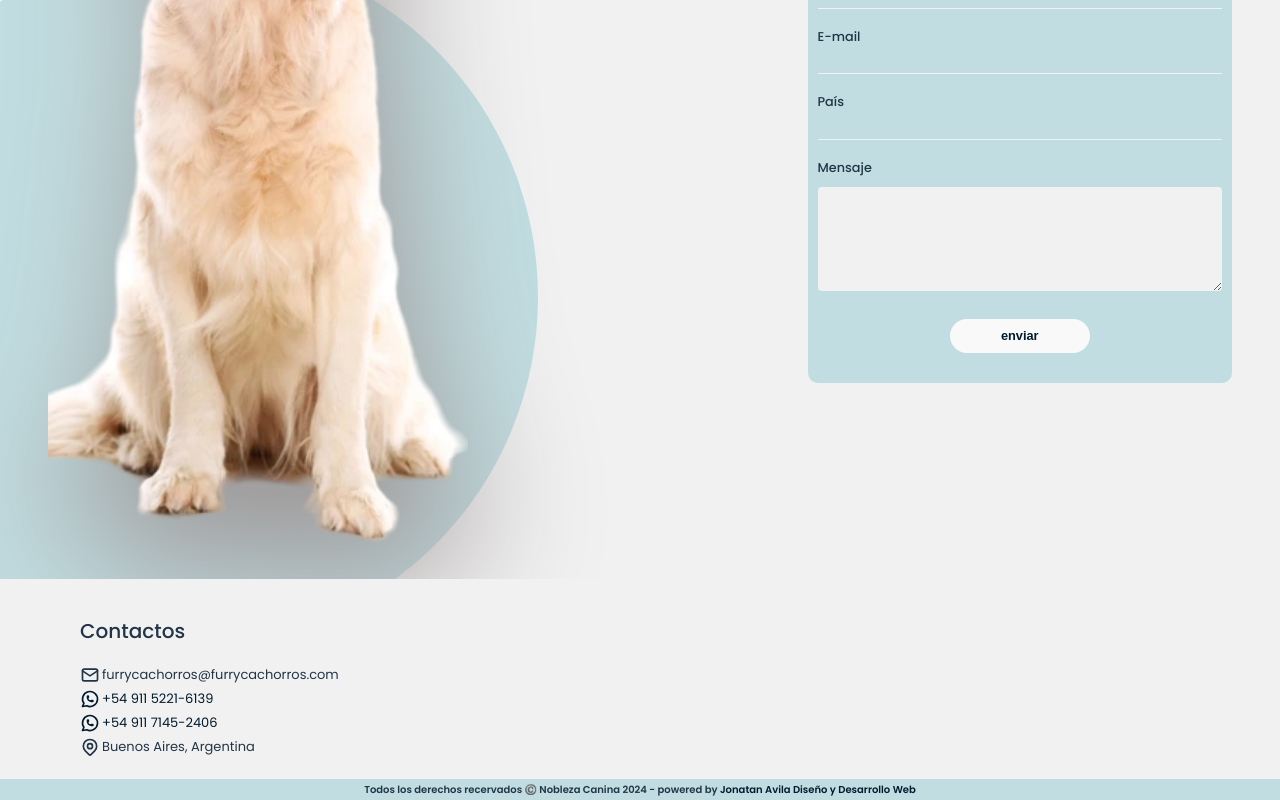
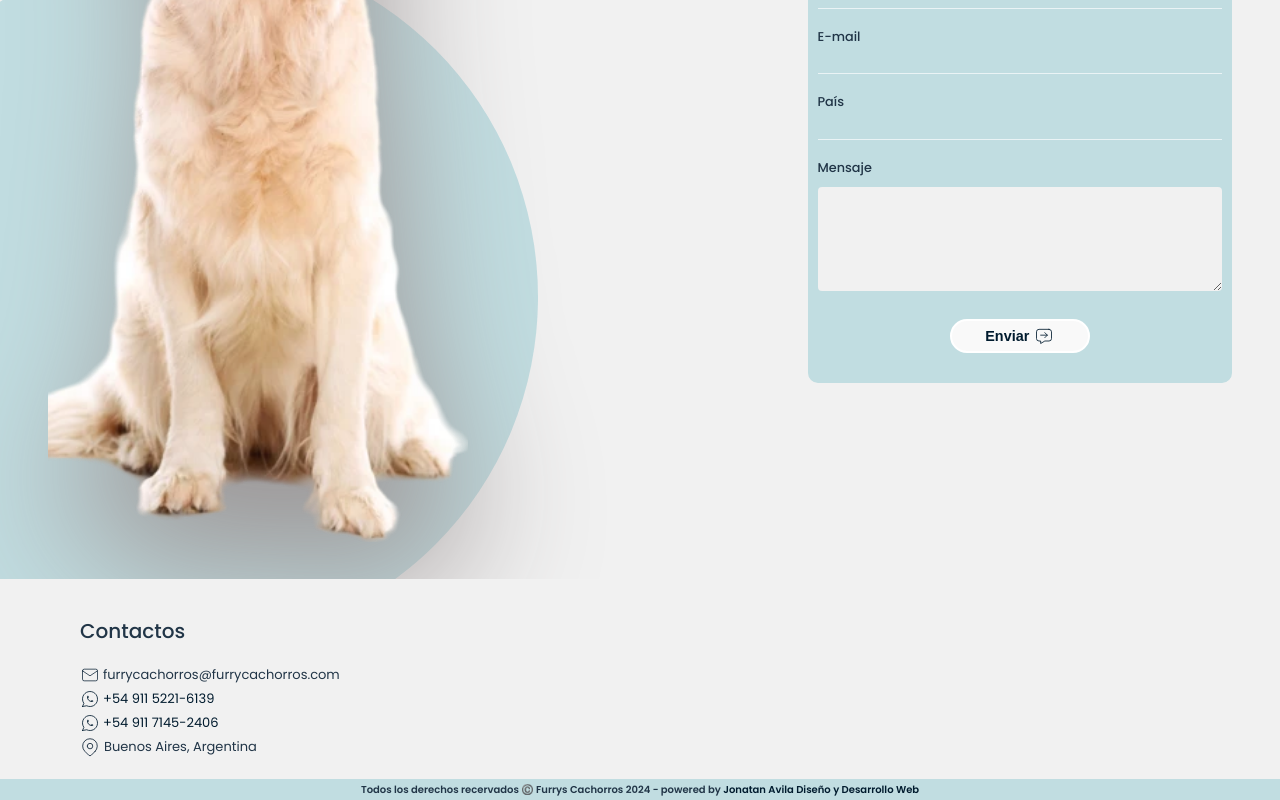
Before and after one commit to JONAAVILA/pets-in-react, a React (Vite) app: page / in a window 1280 px wide. Shown: the part 1475-2275 px from the top of the page. Built offline with nearby package versions, Linux system fonts and the light colour scheme.

Commit message:
nav change

```diff
--- a/src/components/form/Form.css
+++ b/src/components/form/Form.css
@@ -24,7 +24,7 @@
     justify-content: center;
     align-items: center;
     bottom: 30%;
-    right: 35%;
+    right: 32vw;
     height: 80px;
     width: 350px;
     border-radius: 10px;
@@ -33,6 +33,10 @@
     p{
         font-weight: 500;
     }
+}
+.alert:hover{
+    background-color: #f18cd7;
+    transition: all ease 200ms;
 }
 .IconX{
     position: absolute;
@@ -44,14 +48,12 @@
     transform: rotate(45deg);
     transition: all ease 200ms;
 }
-.alert:hover{
-    background-color: #f18cd7;
-    transition: all ease 200ms;
-}
 .box_button{
     width: 100%;
     display: flex;
     justify-content: center;
-
     margin-bottom: 30px;
+    .submit{
+        margin-left: 5px;
+    }
 }
--- a/src/components/form/Form.jsx
+++ b/src/components/form/Form.jsx
@@ -1,4 +1,5 @@
 import { IconX } from '@tabler/icons-react';
+import { IconMessageForward } from '@tabler/icons-react';
 import { useState } from 'react'
 import validate from './validate'
 import './Form.css'
@@ -133,7 +134,7 @@ export default function Form(){
                 </textarea>
                 {errors && <p>{errors.message}</p>}
                 <div className='box_button' >
-                    <button onClick={handleSubmit} >enviar</button>
+                    <button onClick={handleSubmit} >Enviar <IconMessageForward className='submit' stroke={1} width={20} /></button>
                 </div>
             </form>
         </div>
--- a/src/components/navbar/Navbar.css
+++ b/src/components/navbar/Navbar.css
@@ -105,6 +105,17 @@
     display: flex;
     width: 100%;
     z-index: 2;
+    h1{
+        font-size: 2.5rem;
+    }
+}
+.info_nav{
+    width: 90vw;
+    display: grid;
+    justify-content: center;
+    overflow: hidden;
+    text-align: left;
+    padding-left: 5%;
     .box_pets{
         display:flex;
         align-items: center;
@@ -119,14 +130,11 @@
         }
     }
 }
-.info{
-    width: 90vw;
-    padding-right: 15px;
-    display: grid;
-    justify-content: center;
-    overflow: hidden;
+.compromise{
+    p{
+        width: 50%;
+    }
 }
-
 
 @media screen and (max-width:1920px){
     .on{
--- a/src/components/navbar/Navbar.jsx
+++ b/src/components/navbar/Navbar.jsx
@@ -22,11 +22,18 @@ export default function Navbar ({handleNavbar, clas}){
                 </svg>
             </div>
             <div className='box_info' >
-                <div className='info' >
-                    <h1>NUESTRAS RAZAS</h1>
-                    <div className='box_pets' >
-                        <img className='image_razas' src={profile} alt="" />
-                        <IconArrowRight stroke={2} />
+                <div className='info_nav' >
+                    <div>
+                        <h1>NUESTRAS RAZAS</h1>
+                        <h2>Descubre algunas de las razas que ofrecemos:</h2>
+                        <div className='box_pets' >
+                            <img className='image_razas' src={profile} alt="" />
+                            <IconArrowRight stroke={2} />
+                        </div>
+                    </div>
+                    <div className='compromise' >
+                        <h2>Compromiso con la Transparencia</h2>
+                        <p>En Mascotas de Elite, valoramos la transparencia y la honestidad. Cada cliente recibe toda la documentación necesaria, incluyendo el pedigree y el historial médico de su nueva mascota. Además, estamos disponibles para resolver cualquier duda que puedas tener antes y después de la compra.</p>
                     </div>
                 </div>
                 <div className='box_nav' >
--- a/src/index.css
+++ b/src/index.css
@@ -72,14 +72,18 @@ label{
   font-size: .8rem  ;
 }
 button {
+  display:flex;
+  justify-content: center;
+  align-items: center;
   width: 140px;
   height: 34px;
   margin-top: 10px;
-  font-size: .8rem;
+  font-size: .9rem;
   border: none;
   color: #001B2E;
   font-weight: 600;
   background-color: #F7ADE3;
+  border: solid 2px #fff;
   border-radius: 17px;
   transition: all ease 200ms;
 }
--- a/src/views/home/Home.css
+++ b/src/views/home/Home.css
@@ -103,7 +103,10 @@
     height: 200px;
     background-color: #f1f1f1;
     .icon_contact{
-        padding-right: 2px;
+        padding-right: 3px;
+    }
+    .map{
+        margin-left: -1px;
     }
     p{
         display: flex;
--- a/src/views/home/Home.jsx
+++ b/src/views/home/Home.jsx
@@ -45,17 +45,17 @@ export default function Home({clas}){
         <div className='box_contact' >
             <h2>Contactos</h2>
             <div>
-                <p><IconMail className='icon_contact' stroke={2} width={20} />furrycachorros@furrycachorros.com</p>
+                <p><IconMail className='icon_contact' stroke={1} width={20} />furrycachorros@furrycachorros.com</p>
                 <p>
-                    <a href="https://wa.link/wo5fbg"><IconBrandWhatsapp className='icon_contact' stroke={2} width={20}/>+54 911 5221-6139</a>
+                    <a href="https://wa.link/wo5fbg"><IconBrandWhatsapp className='icon_contact' stroke={1} width={20}/>+54 911 5221-6139</a>
                 </p>
                 <p>
-                    <a href="https://wa.link/imsfli"><IconBrandWhatsapp className='icon_contact' stroke={2} width={20}/>+54 911 7145-2406</a>
+                    <a href="https://wa.link/imsfli"><IconBrandWhatsapp className='icon_contact' stroke={1} width={20}/>+54 911 7145-2406</a>
                 </p>
-                <p><IconMapPin className='icon_contact' stroke={2} width={20}/>Buenos Aires, Argentina</p>
+                <p><IconMapPin className='icon_contact map' stroke={1} width={22}/>Buenos Aires, Argentina</p>
             </div>
         </div>
-        <footer className='footer' >{`Todos los derechos recervados ©️ Nobleza Canina ${currentYear} - powered by `}<a href='https://www.google.com/search?q=Jonatan+Avila+Desarrollador+Web+Full+Stack+-+Dise%C3%B1ador+Web&stick=H4sIAAAAAAAA_-NgU1I1qLA0TTQ2SktOSjFPNktLNDG3MqhISTE1NzA3tDA1MzdMszRIXcRq7ZWfl1iSmKfgWJaZk6jgklqcWFSUn5OTmJJfpBCemqTgVpqToxBckpicraCr4JJZnHp4I0wOALOQqlZnAAAA&hl=es-419&mat=CVgOLeHDGpajElcBezTaAcrisFWb4vYmoNvFKCjnUfwmllQE00eOHqFyUGvyW8QKj3LTJ4c6ZZ4feRc0ltuD2nOuIx_t-lS0cF7qBHctfjg_-Z-lnQJBiV4V5WhUeV7bqIk&authuser=0' >Jonatan Avila Diseño y Desarrollo Web</a></footer>
+        <footer className='footer'>{`Todos los derechos recervados ©️ Furrys Cachorros ${currentYear} - powered by `}<a href='https://www.google.com/search?q=Jonatan+Avila+Desarrollador+Web+Full+Stack+-+Dise%C3%B1ador+Web&stick=H4sIAAAAAAAA_-NgU1I1qLA0TTQ2SktOSjFPNktLNDG3MqhISTE1NzA3tDA1MzdMszRIXcRq7ZWfl1iSmKfgWJaZk6jgklqcWFSUn5OTmJJfpBCemqTgVpqToxBckpicraCr4JJZnHp4I0wOALOQqlZnAAAA&hl=es-419&mat=CVgOLeHDGpajElcBezTaAcrisFWb4vYmoNvFKCjnUfwmllQE00eOHqFyUGvyW8QKj3LTJ4c6ZZ4feRc0ltuD2nOuIx_t-lS0cF7qBHctfjg_-Z-lnQJBiV4V5WhUeV7bqIk&authuser=0' >Jonatan Avila Diseño y Desarrollo Web</a></footer>
         </>
     )
 }
```
